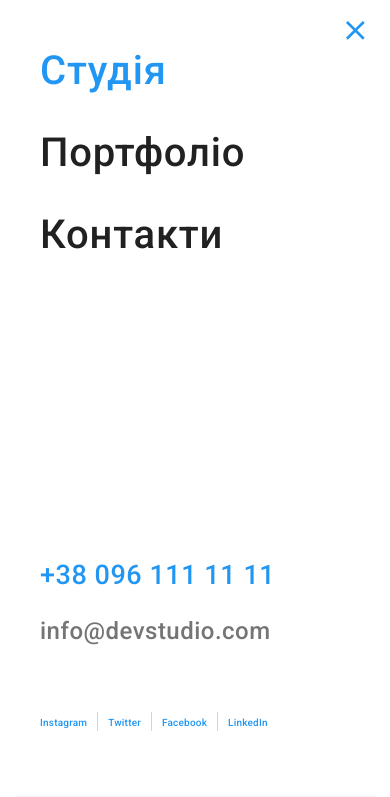
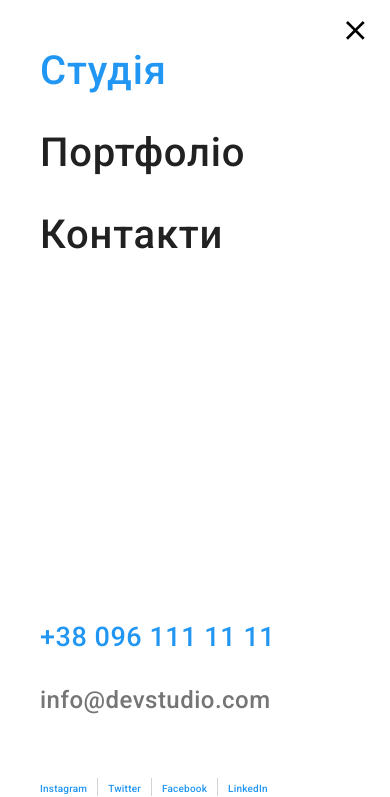
Before and after one commit to YevgenBoiko/goit-markup-hw-08, a plain HTML site: page index.html in a window 390 px wide. Both pictures are taken after a click on the button 355 px from the left and 30 px from the top of the page. Shown: the top 797 px of the page. Drawn offline with nearby package versions, Linux system fonts and the light colour scheme.

Commit message:
Mobile-menu correction

```diff
--- a/index.html
+++ b/index.html
@@ -22,11 +22,10 @@
   <body>
     <!--Header-->
     <header class="header">
-      <div class="container">
+      <div class="container header__container">
+        <a class="logo" href="./index.html"><span class="logo__web">Web</span>Studio </a>
         <nav class="nav">
-          <a class="logo" href="./index.html"><span class="logo__web">Web</span>Studio </a>
 
-          <div class="menu-container" id="menu-container" data-menu>
           <ul class="nav__list">
             <li class="nav__item">
               <a class="nav__link nav__link--current" href="./index.html">Студія</a>
@@ -37,7 +36,7 @@
             <li class="nav__item"><a href="" class="nav__link"> Контакти</a></li>
           </ul>
 
-            <ul class="auth-nav auth-nav--indent">
+          <ul class="auth-nav ">
             <li class="auth-nav__item">
               <a class="auth-nav__link auth-nav__link--mail" href="mailto:info@devstudio.com"
                 ><svg class="auth-nav__icon auth-nav__icon--envelope" width="16px" height="12px">
@@ -55,6 +54,51 @@
               >
             </li>
           </ul>
+
+
+        </nav>
+        <button
+          type="button"
+          class="nav__button js-open-menu"
+          aria-controls="menu-button"
+          aria-expanded="false"
+        >
+          <svg class="nav__icon" width="40px" height="40px" aria-label="Перемикач мобільного меню">
+            <use class="nav__icon-menu" href="./images/icons.svg#icon-menu"></use>
+
+          </svg>
+        </button>
+      </div>
+      <!-- Mobile menu -->
+      <div class="menu-container js-menu-container" id="mobile-menu">
+        <button class="nav__button--close js-close-menu">
+          <svg width="40" height="40">
+            <use class="nav__icon-cross" href="./images/icons.svg#icon-cross"></use>
+          </svg>
+        </button>
+
+        <ul class="nav__list">
+          <li class="nav__item">
+            <a class="nav__link nav__link--current" href="./index.html" >Студія</a>
+          </li>
+          <li class="nav__item">
+            <a class="nav__link" href="./portfolio.html" >Портфоліо</a>
+          </li>
+          <li class="nav__item">
+            <a class="nav__link" href="" >Контакти</a>
+          </li>
+
+        </ul>
+
+        <ul class="auth-nav auth-nav--indent">
+          <li class="auth-nav__item">
+            <a class="auth-nav__link auth-nav__link--tel" href="tel:+380961111111">+38 096 111 11 11</a>
+          </li>
+          <li class="auth-nav__item">
+            <a class="auth-nav__link auth-nav__link--mail" href="mailto:info@devstudio.com">info@devstudio.com</a>
+          </li>
+        </ul>
+
         <ul class="menu-socials">
             <li class="menu-socials__item">
               <a href="" class="menu-socials__text">Instagram</a>
@@ -70,24 +114,6 @@
             </li>
           </ul>
       </div>
-          <button
-            type="button"
-            class="nav__button"
-            aria-controls="menu-container"
-            aria-expanded="false"
-            data-menu-button
-          >
-            <svg
-              class="nav__icon"
-              width="40px"
-              height="40px"
-              aria-label="Перемикач мобільного меню"
-            >
-              <use class="nav__icon-menu" href="./images/icons.svg#icon-menu"></use>
-              <use class="nav__icon-cross" href="./images/icons.svg#icon-cross"></use>
-            </svg>
-          </button>
-        </nav>
     </div>
     </header>
     <main>
@@ -582,7 +608,18 @@
         </button>
       </div>
     </div>
+
+
     <script src="./js/modal.js"></script>
-    <script src="./js/mobile-menu.js"></script>
+
+
+    <!-- Mobile-menu script -->
+    <script
+      defer
+      src="https://cdnjs.cloudflare.com/ajax/libs/body-scroll-lock/3.1.5/bodyScrollLock.min.js"
+      integrity="sha512-HowizSDbQl7UPEAsPnvJHlQsnBmU2YMrv7KkTBulTLEGz9chfBoWYyZJL+MUO6p/yBuuMO/8jI7O29YRZ2uBlA=="
+      crossorigin="anonymous"
+    ></script>
+    <script defer src="./js/mobile-menu.js"></script>
   </body>
 </html>
--- a/js/mobile-menu.js
+++ b/js/mobile-menu.js
@@ -1,13 +1,25 @@
 (() => {
-  const menuBtnRef = document.querySelector('[data-menu-button]');
-  const mobileMenuRef = document.querySelector('[data-menu]');
+  const mobileMenu = document.querySelector('.js-menu-container');
+  const openMenuBtn = document.querySelector('.js-open-menu');
+  const closeMenuBtn = document.querySelector('.js-close-menu');
 
-  menuBtnRef.addEventListener('click', () => {
-    const expanded = menuBtnRef.getAttribute('aria-expanded') === 'true' || false;
+  const toggleMenu = () => {
+    const isMenuOpen = openMenuBtn.getAttribute('aria-expanded') === 'true' || false;
+    openMenuBtn.setAttribute('aria-expanded', !isMenuOpen);
+    mobileMenu.classList.toggle('is-open');
 
-    menuBtnRef.classList.toggle('is-open');
-    menuBtnRef.setAttribute('aria-expanded', !expanded);
+    const scrollLockMethod = !isMenuOpen ? 'disableBodyScroll' : 'enableBodyScroll';
+    bodyScrollLock[scrollLockMethod](document.body);
+  };
 
-    mobileMenuRef.classList.toggle('is-open');
+  openMenuBtn.addEventListener('click', toggleMenu);
+  closeMenuBtn.addEventListener('click', toggleMenu);
+
+  // Close the mobile menu on wider screens if the device orientation changes
+  window.matchMedia('(min-width: 768px)').addEventListener('change', e => {
+    if (!e.matches) return;
+    mobileMenu.classList.remove('is-open');
+    openMenuBtn.setAttribute('aria-expanded', false);
+    bodyScrollLock.enableBodyScroll(document.body);
   });
 })();
--- a/sass/components/_header.scss
+++ b/sass/components/_header.scss
@@ -1,5 +1,4 @@
 .header {
-  position: relative;
   margin-left: auto;
   margin-right: auto;
 
@@ -13,18 +12,18 @@
     width: 1200px;
   }
 }
+.header__container {
+  display: flex;
 
-.nav {
+  @media screen and (max-width: 767px) {
+    height: 60px;
+  }
+}
+
+.logo {
   display: flex;
   align-items: center;
 
-  height: 60px;
-
-  @media screen and(min-width:768px) {
-    height: 80px;
-  }
-}
-.logo {
   color: $primary-text-color;
   font-family: 'Raleway', sans-serif;
 
@@ -41,35 +40,29 @@
 .logo__web {
   color: $accent-color;
 }
-.menu-container {
-  @media screen and(max-width:767px) {
-    display: none;
-    position: absolute;
-    top: 0;
-    left: 0;
-    width: 100%;
-    height: 796px;
-    padding: 48px 40px;
-    background-color: $primary-whyte-color;
 
-    z-index: 2;
+.nav {
+  display: flex;
+  align-items: center;
+
+  height: 60px;
+
+  @media screen and(min-width:768px) {
+    height: 80px;
   }
 
-  &.is-open {
-    display: block;
-  }
-
-  @media screen and(min-width:768px) {
-    display: flex;
+  @media screen and (max-width: 767px) {
+    display: none;
   }
 }
+
 .nav__list {
   list-style: none;
   margin: 0;
   padding: 0;
 
   @media screen and(max-width: 767px) {
-    margin-bottom: 302px;
+    margin-bottom: auto;
   }
 
   @media screen and(min-width:768px) {
@@ -140,13 +133,6 @@
 
   padding: 0;
 
-  @media screen and(max-width: 767px) {
-    display: flex;
-    flex-direction: column-reverse;
-    justify-content: flex-end;
-    margin-bottom: 64px;
-  }
-
   @media screen and(min-width: 768px) {
     padding: 21px 0;
     margin-left: 96px;
@@ -161,8 +147,13 @@
 .auth-nav__item {
   display: flex;
   align-items: center;
+  @media screen and (max-width: 767px) {
+    &:not(:first-child) {
+      margin-bottom: 64px;
+    }
+  }
 
-  @media screen and(max-width: 1199px) {
+  @media screen and(min-width: 768px) {
     &:not(:last-child) {
       margin-bottom: 10px;
       height: 14px;
@@ -262,15 +253,12 @@
   }
 }
 .nav__button {
-  display: inline-flex;
-  position: absolute;
-  top: 10px;
-  right: 15px;
-  margin: 0;
+  display: flex;
+  align-items: center;
+
   padding: 0;
-
+  margin-left: auto;
   cursor: pointer;
-  z-index: 3;
 
   border: none;
   background-color: transparent;
@@ -286,61 +274,3 @@
     fill: $accent-color;
   }
 }
-
-.nav__icon-cross:hover,
-.nav__icon-cross:focus {
-  fill: $accent-color;
-}
-
-.nav__button .nav__icon-cross {
-  display: none;
-}
-.nav__button.is-open .nav__icon-cross {
-  display: block;
-}
-.nav__button.is-open .nav__icon-menu {
-  display: none;
-}
-
-.menu-socials {
-  display: inline-flex;
-  flex-wrap: wrap;
-  margin: 0;
-  padding: -10px;
-  padding-inline-start: 0;
-
-  list-style: none;
-
-  @media screen and(min-width: 767px) {
-    display: none;
-  }
-}
-.menu-socials__item {
-  margin: 0;
-
-  &:not(:last-child) {
-    border-right: 1px solid rgba(33, 33, 33, 0.2);
-    padding-right: 10px;
-  }
-
-  &:not(:first-child) {
-    padding-left: 10px;
-  }
-}
-.menu-socials__text {
-  cursor: pointer;
-  text-decoration: none;
-
-  font-weight: 500;
-  font-size: 18px;
-  line-height: 1.22;
-  letter-spacing: 0.02em;
-  color: $accent-color;
-
-  margin: 0;
-  padding: 0;
-
-  @media screen and (max-width: 479px) {
-    font-size: 10px;
-  }
-}
--- /dev/null
+++ b/sass/components/_mobile-menu.scss
@@ -0,0 +1,81 @@
+.menu-container {
+  display: flex;
+  flex-direction: column;
+  position: fixed;
+  top: 0;
+  left: 0;
+  width: 100%;
+  height: 100%;
+
+  padding: 48px 40px;
+  background-color: $primary-whyte-color;
+
+  transform: translateX(100%);
+  transition: transform 250ms $timing-function;
+
+  &.is-open {
+    transform: translateX(0);
+  }
+}
+.nav__button--close {
+  position: absolute;
+  top: 10px;
+  right: 15px;
+  margin: 0;
+  padding: 0;
+  margin-left: auto;
+  cursor: pointer;
+
+  border: none;
+  background-color: transparent;
+
+  transition: fill 250ms $timing-function;
+
+  &:hover,
+  &:focus {
+    fill: $accent-color;
+  }
+}
+
+.menu-socials {
+  display: inline-flex;
+  flex-wrap: wrap;
+  margin: 0;
+  padding: -10px;
+  padding-inline-start: 0;
+
+  list-style: none;
+
+  @media screen and(min-width: 767px) {
+    display: none;
+  }
+}
+.menu-socials__item {
+  margin: 0;
+
+  &:not(:last-child) {
+    border-right: 1px solid rgba(33, 33, 33, 0.2);
+    padding-right: 10px;
+  }
+
+  &:not(:first-child) {
+    padding-left: 10px;
+  }
+}
+.menu-socials__text {
+  cursor: pointer;
+  text-decoration: none;
+
+  font-weight: 500;
+  font-size: 18px;
+  line-height: 1.22;
+  letter-spacing: 0.02em;
+  color: $accent-color;
+
+  margin: 0;
+  padding: 0;
+
+  @media screen and (max-width: 479px) {
+    font-size: 10px;
+  }
+}
--- a/sass/main.scss
+++ b/sass/main.scss
@@ -9,3 +9,4 @@
 @import './components/footer';
 @import './components/backdrop';
 @import './components/section-portfolio';
+@import './components/mobile-menu';
```
Also changed, not shown: css/main.css, css/main.min.css, 2 other files. Lines whose indentation alone changed are shown as unchanged.
